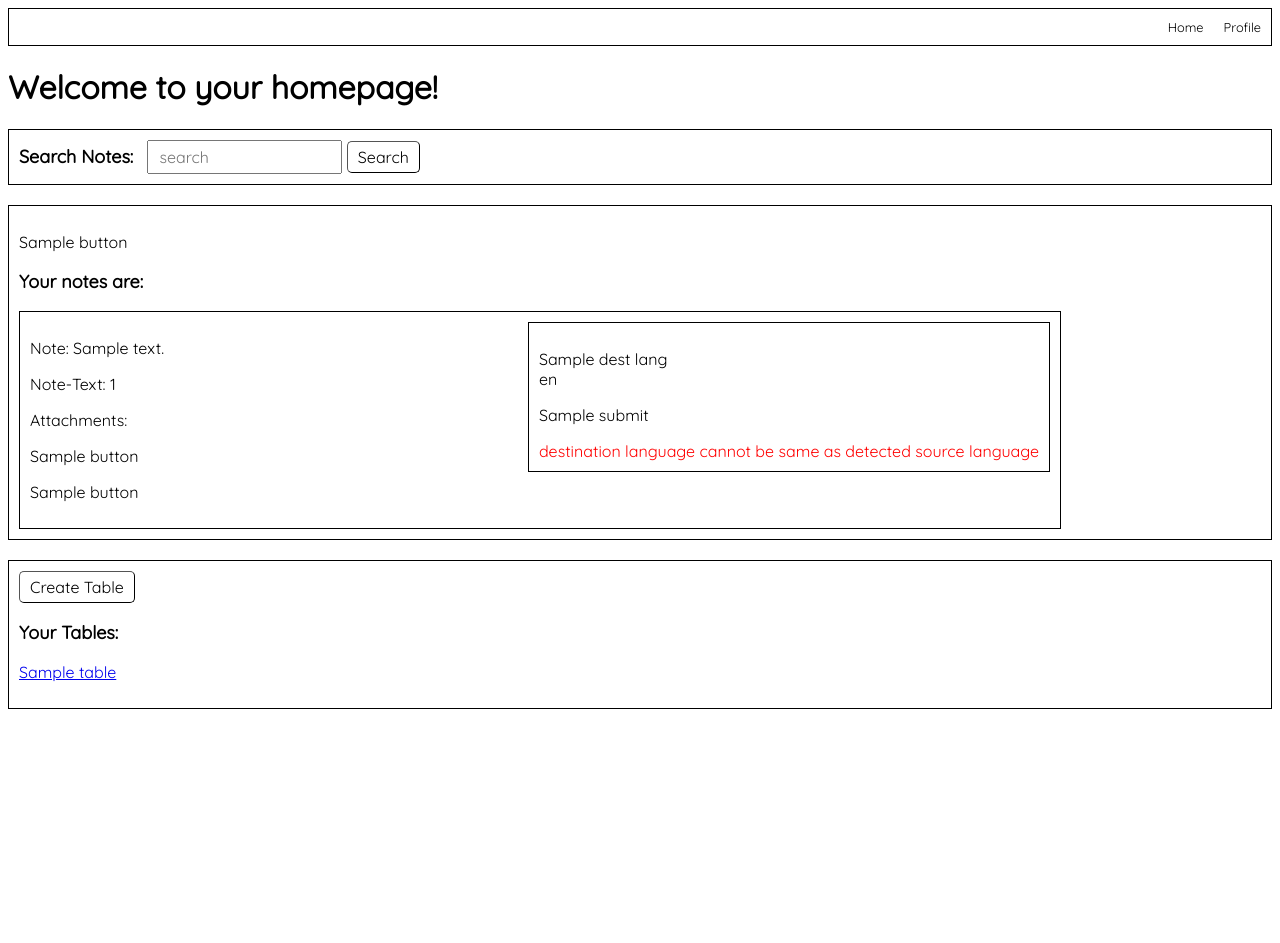
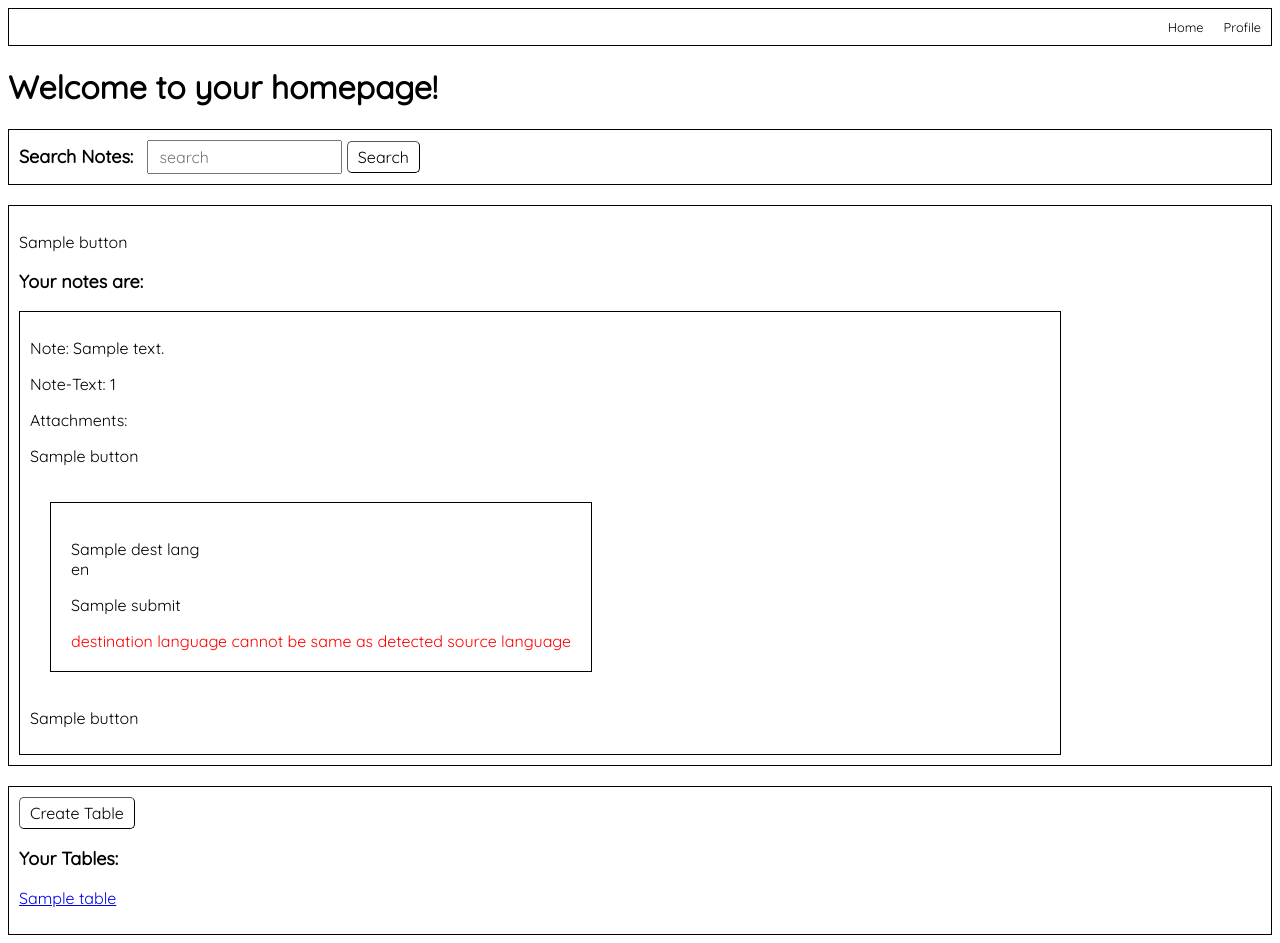
Before and after one commit to kur0neko/DesignWebsiteWithFlask, a Python web app: template Web App Tester/app/templates/home.html in a window 1280 px wide. Before the commit the page ends 709 px from the top, so only its background shows below. Run offline with Jinja, Linux system fonts and the light colour scheme; the template is opened without the code that fills it: most values are stand-ins (such as "Sample title", 1, 10 or a date in 2020).

Commit message:
minor fixes

```diff
--- a/Web App Tester/app/static/home.css
+++ b/Web App Tester/app/static/home.css
@@ -45,15 +45,11 @@
     padding: 10px;
     border: 1px solid #000000;
     margin-right: 200px;
-    position: relative;
 }
 
 .translate {                        /* styling for the translation box */
-    position: absolute;
-    top : 0px;
-    right: 0px;
     border: 1px solid #000000;
-    padding: 10px;
+    padding: 20px;
+    margin: 20px;
     display: inline-block;
-    margin: 10px;
 }
--- a/Web App Tester/app/templates/home.html
+++ b/Web App Tester/app/templates/home.html
@@ -81,10 +81,6 @@
               <form action = "editnote/{{note}}">
                 <p>{{note_list[note][1].button(class="note-box-button")}}</p>
               </form>
-              <!-- delete note button-->
-              <form action="/deleteNote/{{note}}">
-                <p>{{note_list[note][2].button(class="note-box-button")}}</p>
-              </form>
 
               <div class = "translate">
                 <form action="" method="POST">
@@ -94,7 +90,7 @@
                    {{translated.destLang(size=1)}}</p>
 
                 <!-- button to let user submit -->
-                <p>{{translated.submit()}}</p>
+                <p>{{translated.submit(class="home-button")}}</p>
               </form>
 
               {% if not valid %}
@@ -111,6 +107,11 @@
               </div>
               {% endif %}
             </div>
+
+              <!-- delete note button-->
+              <form action="/deleteNote/{{note}}">
+                <p>{{note_list[note][2].button(class="note-box-button")}}</p>
+              </form>
 
           </div>
 
```
